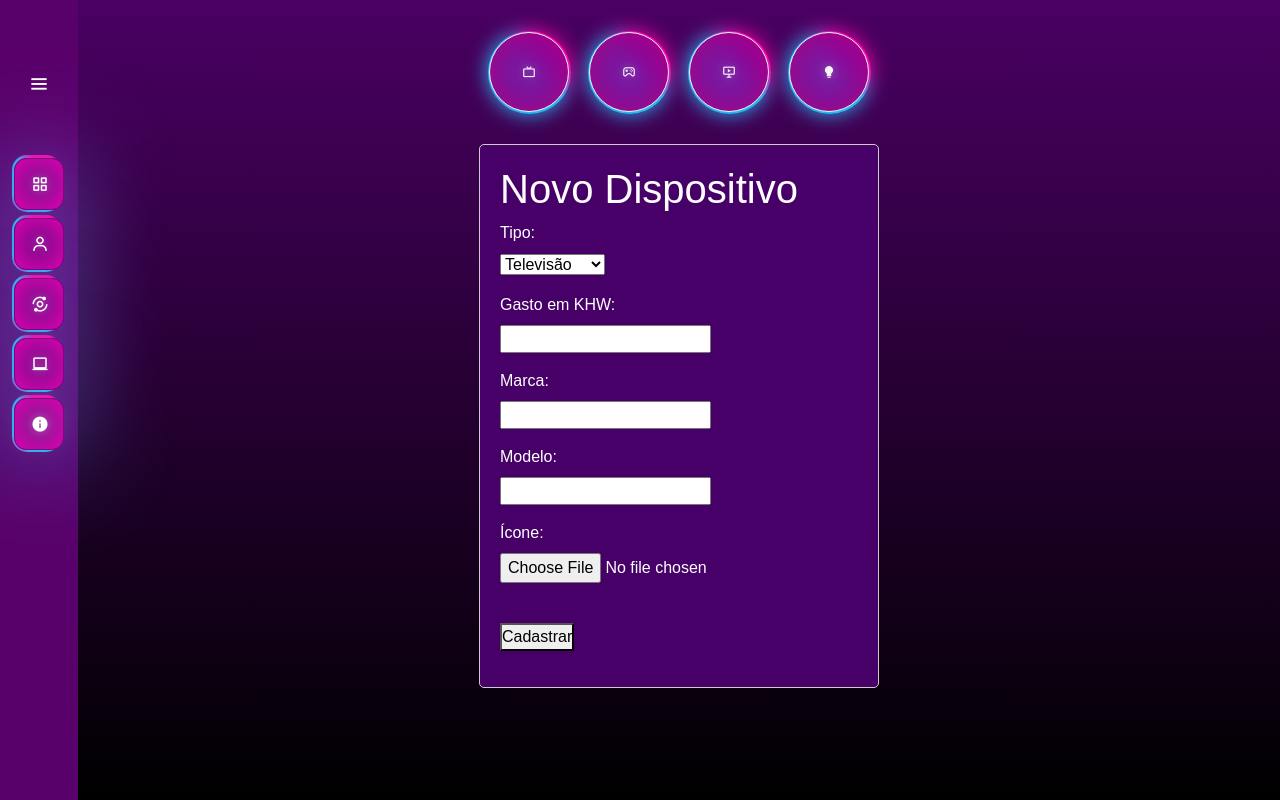
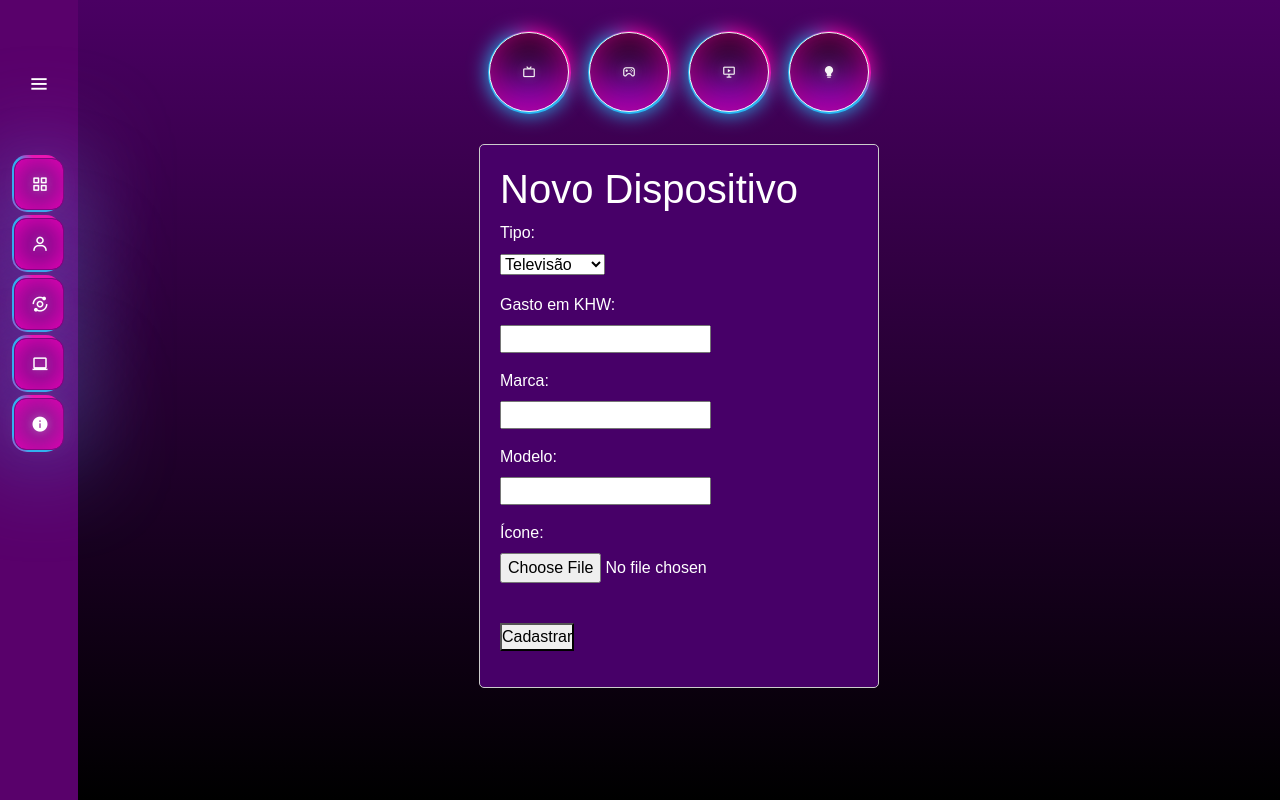
Before and after one commit to HeltonFaded/EnergEZ, a Django app: page /clientes/ in a window 1280 px wide. Run offline with Django 4.2, Linux system fonts and the light colour scheme; some libraries are stand-ins or nearby versions.

Commit message:
Update neon.css

```diff
--- a/templates/static/general/css/neon.css
+++ b/templates/static/general/css/neon.css
@@ -64,7 +64,7 @@
     position: relative;
     width: 80px;
     height: 80px;
-    background-color: #7d0096e1;
+    background: linear-gradient(to top, #9500c7, #000000);
     color: whitesmoke;
     display: flex;
     border : solid 0.5px;
```
